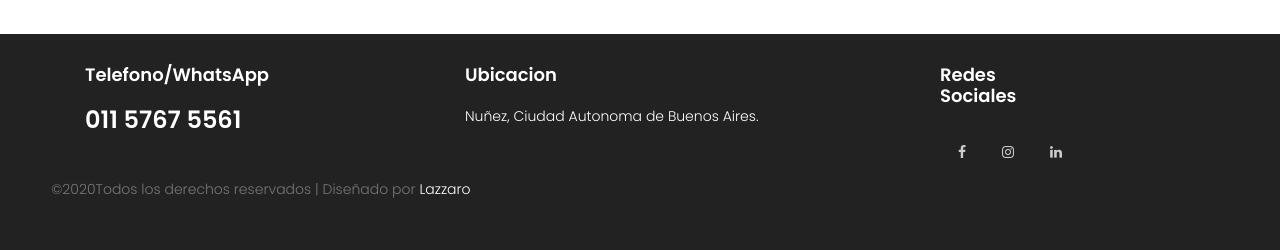
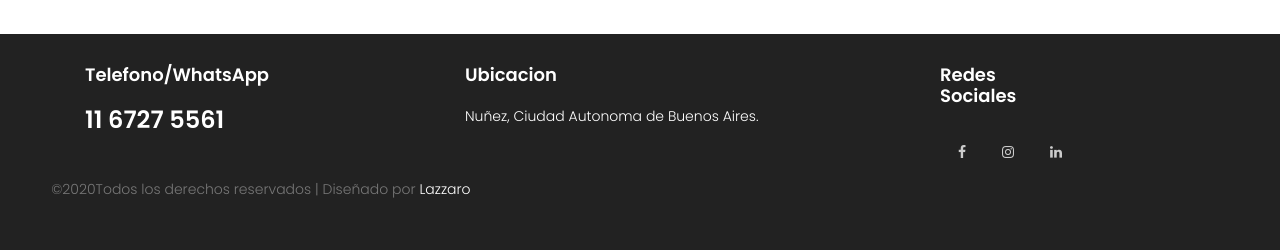
Before and after one commit to lazarogabriel/arqco, a PHP site: page / in a window 1280 px wide. Shown: the part 4304-4554 px from the top of the page. Run offline with PHP 8.4, Linux system fonts and the light colour scheme; some libraries are stand-ins or nearby versions.

Commit message:
Update index tell number

```diff
--- a/index.php
+++ b/index.php
@@ -516,7 +516,7 @@
 							<div class="single-footer-widget">
 								<h4 class="text-white">Telefono/WhatsApp</h4>
 								<p class="number">
-									  011 5767 5561<br>
+									  11 6727 5561<br>
 								</p>
 							</div>
 						</div>
```
